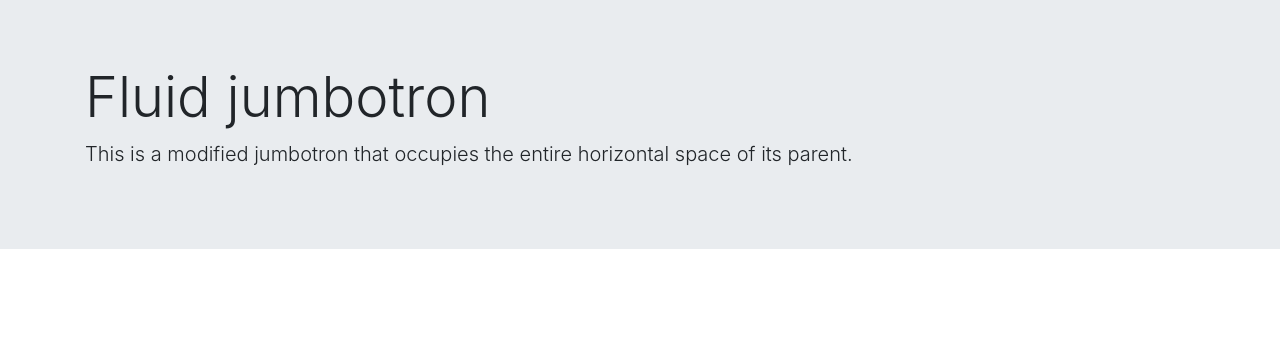
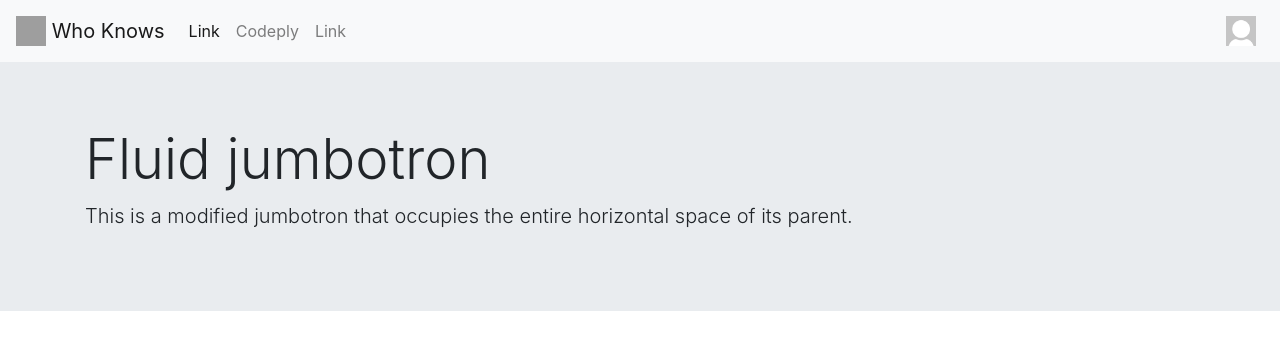
Before and after one commit to 19007361/CS334GroupProject, a Flask app: page / in a window 1280 px wide. Shown: the top 350 px of the page. Run offline with Flask 2, Linux system fonts and the light colour scheme; some libraries are stand-ins or nearby versions; grey boxes are pictures that could not be loaded.

Commit message:
Added basic Navbar

```diff
--- a/Web/WhoKnows/templates/layout.html
+++ b/Web/WhoKnows/templates/layout.html
@@ -5,14 +5,51 @@
   <meta charset="utf-8">
   <title>Tester App</title>
   <link rel="stylesheet" type="text/css" href="{{ url_for('static', filename='bootstrap.css') }}">
-  <script type="text/javascript" src="{{ url_for('static', filename='bootstrap.js') }}"></script>
-  <script type="text/javascript" src="{{ url_for('static', filename='jquery-3.3.1.js') }}"></script>
-  <script type="text/javascript" src="{{ url_for('static', filename='popper.js') }}"></script>
 </head>
 
+<script type="text/javascript" src="{{ url_for('static', filename='jquery-3.3.1.js') }}"></script>
+<script type="text/javascript" src="{{ url_for('static', filename='popper.js') }}"></script>
+<script type="text/javascript" src="{{ url_for('static', filename='bootstrap.js') }}"></script>
+
+<!--
+Navbar inspired by https://www.codeply.com/go/qhaBrcWp3v
+-->
+
 <body>
-    {% block body %}{% endblock %}
+  <nav class="navbar navbar-expand-md navbar-light bg-light">
+    <a class="navbar-brand abs" href="#">
+      <img src="{{ url_for('static', filename='Logo.png') }}" width="30" height="30" class="d-inline-block align-top" alt="">
+      Who Knows
+    </a>
+    <button class="navbar-toggler" type="button" data-toggle="collapse" data-target="#collapsingNavbar">
+        <span class="navbar-toggler-icon"></span>
+    </button>
+    <div class="navbar-collapse collapse" id="collapsingNavbar">
+        <ul class="navbar-nav">
+            <li class="nav-item active">
+                <a class="nav-link" href="#">Link</a>
+            </li>
+            <li class="nav-item">
+                <a class="nav-link" href="//codeply.com">Codeply</a>
+            </li>
+            <li class="nav-item">
+                <a class="nav-link" href="#myAlert" data-toggle="collapse">Link</a>
+            </li>
+        </ul>
+        <ul class="navbar-nav ml-auto">
+            <li class="nav-item">
+                <a class="nav-link" href="/p/" data-target="#myModal" data-toggle="modal">
+                  <img src="{{ url_for('static', filename='defaultProf.png') }}" width="30" height="30" class="d-inline-block align-top" alt="">
+                  <span class="d-md-none">Profile</span>
+                </a>
+            </li>
+        </ul>
+    </div>
+</nav>
 
+
+
+  {% block body %}{% endblock %}
 </body>
 
 </html>
```
Also changed, not shown: Web/WhoKnows/static/defaultProf.png (added), 2 other files.
